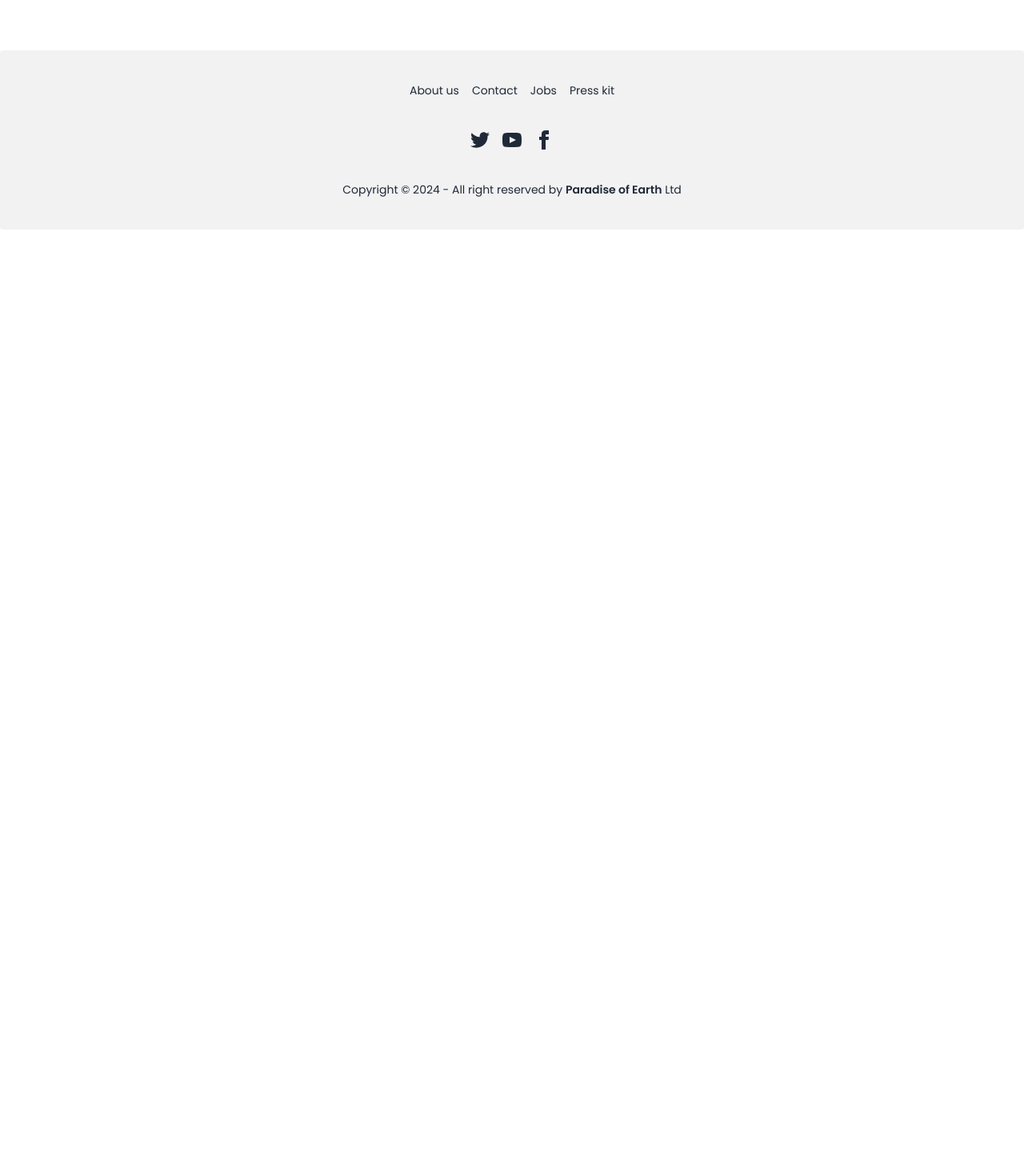
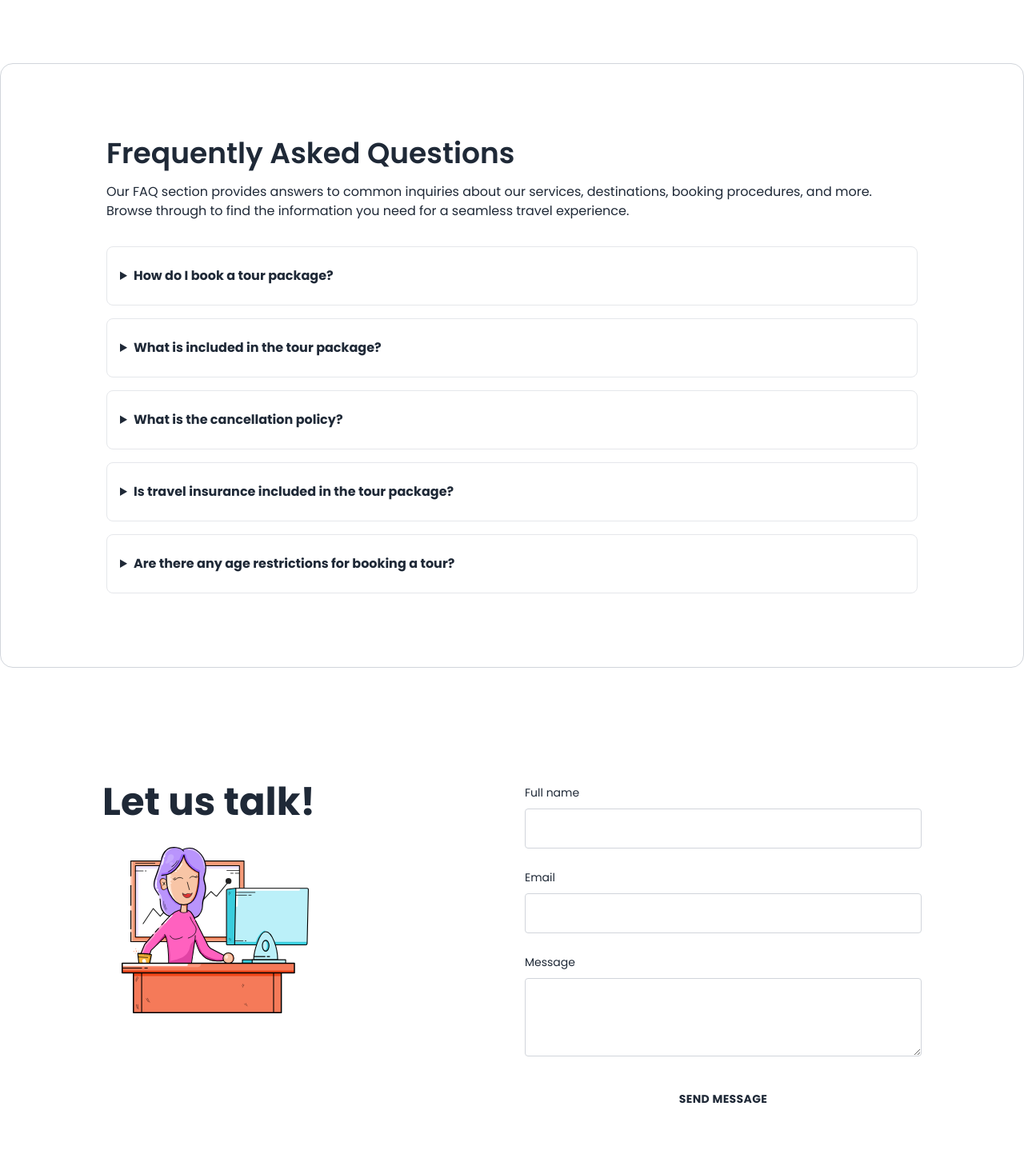
Before and after one commit to salauddin2k3/Paradise-of-Earth, a React (Vite) app: page / in a window 1280 px wide. Shown: the part 3552-4990 px from the top of the page at 80% size. Before the commit the page ends 3839 px from the top, so only its background shows below. Built offline with nearby package versions, Linux system fonts and the light colour scheme; no server answers.

Commit message:
added extra 2 section

```diff
--- /dev/null
+++ b/src/Components/Contact.jsx
@@ -0,0 +1,43 @@
+import Swal from "sweetalert2";
+
+
+const Contact = () => {
+
+
+    const handlesendMessage = () => {
+        Swal.fire("Send Message");
+    }
+
+    return (
+        <div className="mt-20">
+            <div>
+                <div className="grid max-w-screen-xl grid-cols-1 gap-8 px-8 py-16 mx-auto rounded-lg md:grid-cols-2 md:px-12 lg:px-16 xl:px-32 dark:bg-gray-100 dark:text-gray-800">
+                    <div className="flex flex-col justify-between">
+                        <div className="space-y-2">
+                            <h2 className="text-4xl font-bold leading-tight lg:text-5xl">Let us talk!</h2>
+                            <img src="/doodle.svg" alt="" className="p-6 h-52 md:h-64" />
+                        </div>
+
+                    </div>
+                    <form noValidate="" className="space-y-6">
+                        <div>
+                            <label htmlFor="name" className="text-sm">Full name</label>
+                            <input id="name" type="text" placeholder="" className="w-full border border-gray-300 mt-2 p-3 rounded dark:bg-gray-100" />
+                        </div>
+                        <div>
+                            <label htmlFor="email" className="text-sm">Email</label>
+                            <input id="email" type="email" className="border border-gray-300 mt-2 w-full p-3 rounded dark:bg-gray-100" />
+                        </div>
+                        <div>
+                            <label htmlFor="message" className="text-sm">Message</label>
+                            <textarea id="message" rows="3" className="border border-gray-300 mt-2 w-full p-3 rounded dark:bg-gray-100"></textarea>
+                        </div>
+                        <button onClick={handlesendMessage} type="submit" className="w-full p-3 text-sm font-bold tracking-wide uppercase rounded dark:bg-violet-600 dark:text-gray-50">Send Message</button>
+                    </form>
+                </div>
+            </div>
+        </div>
+    );
+};
+
+export default Contact;
--- /dev/null
+++ b/src/Components/Faq.jsx
@@ -0,0 +1,38 @@
+
+
+const Faq = () => {
+    return (
+        <div className="mt-20 flex items-center justify-center border border-gray-300 rounded-2xl p-5">
+            <section className=" dark:bg-gray-100 dark:text-gray-800 rounded-xl w-full lg:px-20 lg:py-10">
+                <div className="container flex flex-col justify-center px-4 py-8 mx-auto md:p-8">
+                    <h2 className="text-2xl font-semibold sm:text-4xl">Frequently Asked Questions</h2>
+                    <p className="mt-4 mb-8 dark:text-gray-600">Our FAQ section provides answers to common inquiries about our services, destinations, booking procedures, and more. Browse through to find the information you need for a seamless travel experience.</p>
+                    <div className="space-y-4">
+                        <details className="w-full border rounded-lg">
+                            <summary className="px-4 py-6 font-bold focus:outline-none focus-visible:dark:ring-violet-600">How do I book a tour package?</summary>
+                            <p className="px-4 py-6 pt-0 ml-4 -mt-4 dark:text-gray-600">Booking a tour package is simple. You can either book online through our website or contact our customer service team directly to assist you with the booking process.</p>
+                        </details>
+                        <details className="w-full border rounded-lg">
+                            <summary className="px-4 py-6 font-bold focus:outline-none focus-visible:dark:ring-violet-600">What is included in the tour package?</summary>
+                            <p className="px-4 py-6 pt-0 ml-4 -mt-4 dark:text-gray-600">Our tour packages typically include accommodation, transportation, guided tours, and some meals. Specific inclusions may vary depending on the package you choose, so please refer to the package details for more information.</p>
+                        </details>
+                        <details className="w-full border rounded-lg">
+                            <summary className="px-4 py-6 font-bold focus:outline-none focus-visible:dark:ring-violet-600">What is the cancellation policy?</summary>
+                            <p className="px-4 py-6 pt-0 ml-4 -mt-4 dark:text-gray-600">Our cancellation policy varies depending on the tour package and booking terms. Generally, cancellations made within a certain timeframe may incur a cancellation fee. Please refer to our terms and conditions or contact our customer service team for details on the cancellation policy for your booking.</p>
+                        </details>
+                        <details className="w-full border rounded-lg">
+                            <summary className="px-4 py-6 font-bold focus:outline-none focus-visible:dark:ring-violet-600">Is travel insurance included in the tour package?</summary>
+                            <p className="px-4 py-6 pt-0 ml-4 -mt-4 dark:text-gray-600">Travel insurance is not typically included in our tour packages. However, we highly recommend purchasing travel insurance to protect yourself against unforeseen circumstances such as trip cancellations, medical emergencies, or lost luggage.</p>
+                        </details>
+                        <details className="w-full border rounded-lg">
+                            <summary className="px-4 py-6 font-bold focus:outline-none focus-visible:dark:ring-violet-600">Are there any age restrictions for booking a tour?</summary>
+                            <p className="px-4 py-6 pt-0 ml-4 -mt-4 dark:text-gray-600">Age restrictions may vary depending on the tour package and activities included. Some tours may have minimum age requirements for participation, while others may be suitable for all ages. Please check the tour details or contact our customer service team for more information on age restrictions.</p>
+                        </details>
+                    </div>
+                </div>
+            </section>
+        </div>
+    );
+};
+
+export default Faq;
--- a/src/Components/Home.jsx
+++ b/src/Components/Home.jsx
@@ -1,6 +1,8 @@
 import { Helmet } from "react-helmet-async";
 import Estates from "./Estates";
 import Slider from "./Slider";
+import Contact from "./Contact";
+import Faq from "./Faq";
 
 
 const Home = () => {
@@ -9,6 +11,8 @@ const Home = () => {
             <Helmet><title>Paradise of Earth</title></Helmet>
             <Slider></Slider>
             <Estates></Estates>
+            <Faq></Faq>
+            <Contact></Contact>
         </div>
     );
 };
```
Also changed, not shown: public/doodle.svg (added).
